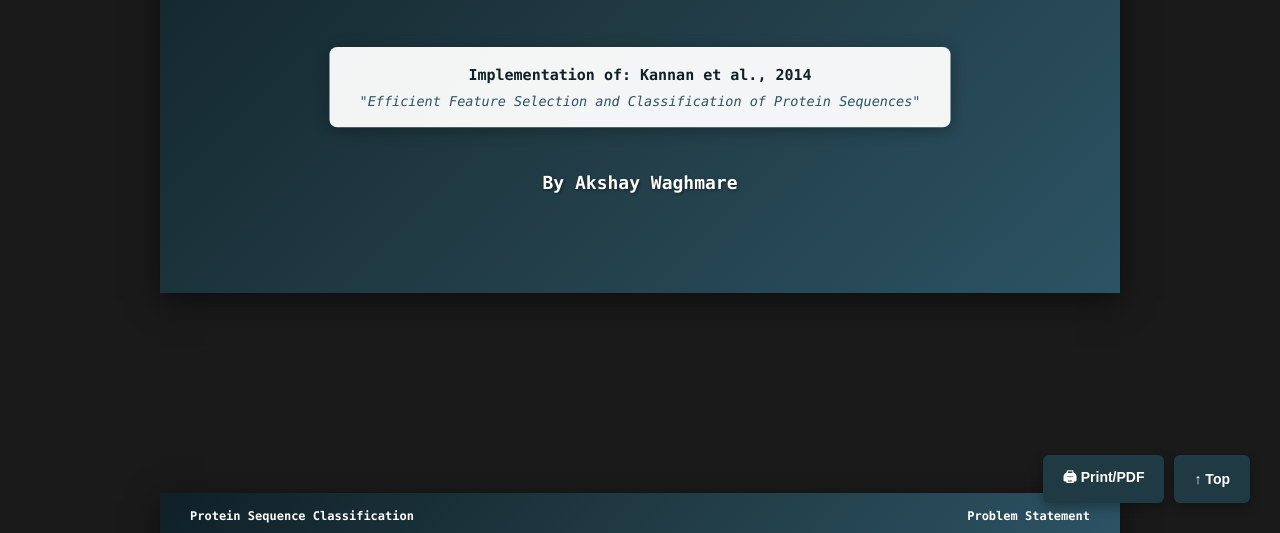
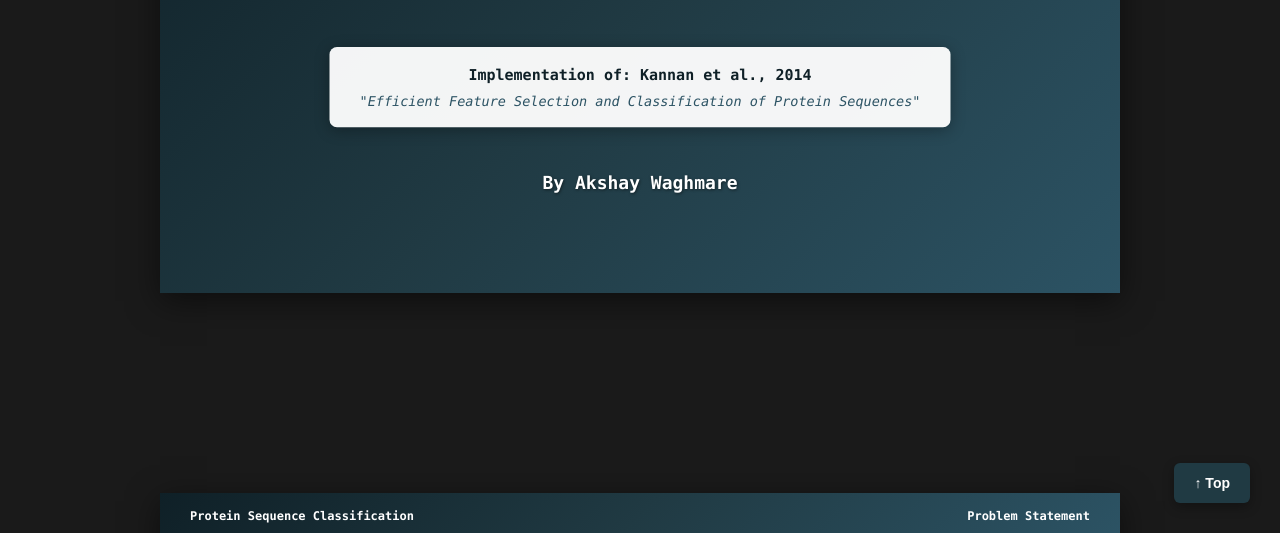
Before and after one commit to akshayw1/ada, a plain HTML site: page index.html in a window 1280 px wide. Shown: the part 267-800 px from the top of the page. Drawn offline with Linux system fonts and the light colour scheme.

Commit message:
Update index.html

```diff
--- a/index.html
+++ b/index.html
@@ -1146,7 +1146,7 @@ Random Forest,<span class="code-number">0.9600</span>,<span class="code-number">
 
     <!-- Navigation Controls -->
     <div class="nav-controls">
-        <button class="nav-btn" onclick="window.print()">🖨 Print/PDF</button>
+
         <button class="nav-btn" onclick="scrollToTop()">↑ Top</button>
     </div>
 
```
